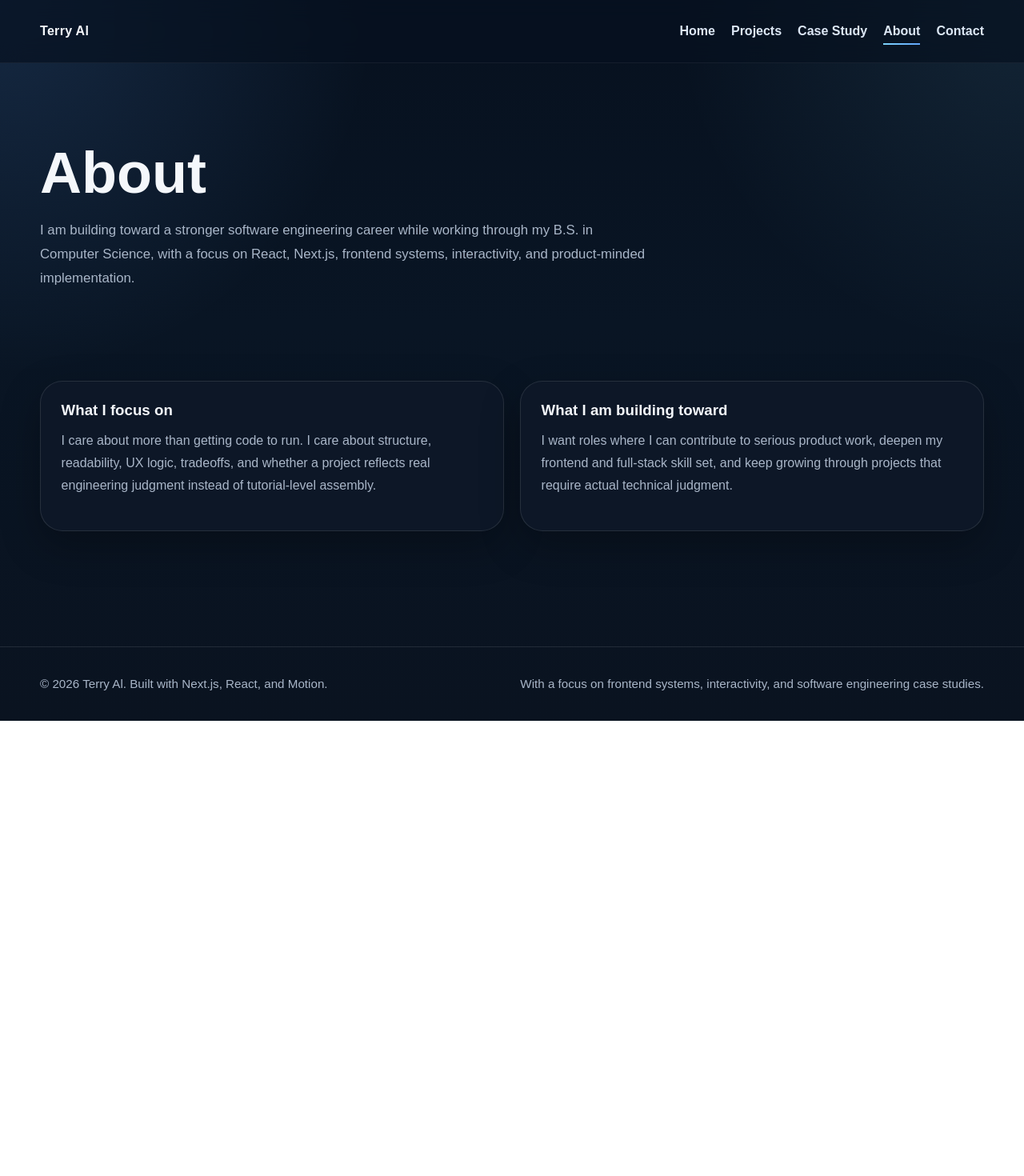
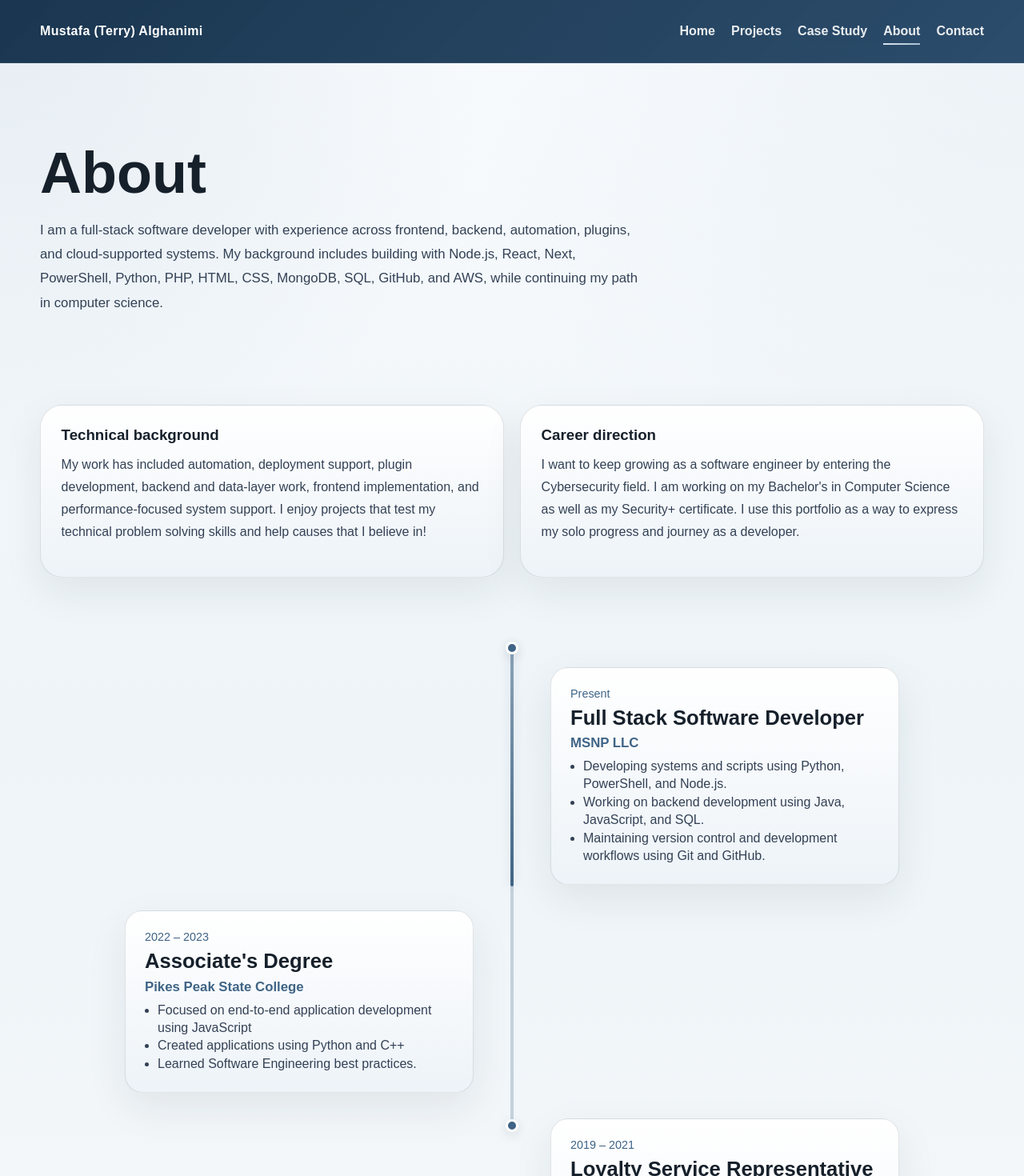
Before and after one commit to SnakeMcBad/portfolio-site, a Next.js app: page /about in a window 1280 px wide. Shown: the top 1470 px of the page at 80% size. Before the commit the page ends 901 px from the top, so only its background shows below. Built offline with nearby package versions, Linux system fonts and the light colour scheme.

Commit message:
style changes and text added

```diff
--- a/src/app/about/page.tsx
+++ b/src/app/about/page.tsx
@@ -1,5 +1,6 @@
 import Container from "@/components/layout/Container";
 import Reveal from "@/components/shared/Reveal";
+import Timeline from "@/components/about/Timeline";
 
 export default function AboutPage() {
   return (
@@ -9,9 +10,10 @@ export default function AboutPage() {
           <Reveal>
             <h1>About</h1>
             <p>
-              I am building toward a stronger software engineering career while working
-              through my B.S. in Computer Science, with a focus on React, Next.js,
-              frontend systems, interactivity, and product-minded implementation.
+              I am a full-stack software developer with experience across frontend,
+              backend, automation, plugins, and cloud-supported systems. My background
+              includes building with Node.js, React, Next, PowerShell, Python, PHP, HTML,
+              CSS, MongoDB, SQL, GitHub, and AWS, while continuing my path in computer science.
             </p>
           </Reveal>
         </Container>
@@ -22,28 +24,31 @@ export default function AboutPage() {
           <div className="simple-grid">
             <Reveal>
               <div className="about-panel">
-                <h3>What I focus on</h3>
+                <h3>Technical background</h3>
                 <p>
-                  I care about more than getting code to run. I care about structure,
-                  readability, UX logic, tradeoffs, and whether a project reflects real
-                  engineering judgment instead of tutorial-level assembly.
+                  My work has included automation, deployment support, plugin development,
+                  backend and data-layer work, frontend implementation, and performance-focused
+                  system support. I enjoy projects that test my technical problem solving skills
+                  and help causes that I believe in!
                 </p>
               </div>
             </Reveal>
 
             <Reveal delay={0.08}>
               <div className="about-panel">
-                <h3>What I am building toward</h3>
+                <h3>Career direction</h3>
                 <p>
-                  I want roles where I can contribute to serious product work, deepen
-                  my frontend and full-stack skill set, and keep growing through projects
-                  that require actual technical judgment.
+                  I want to keep growing as a software engineer by entering the Cybersecurity field.
+                  I am working on my Bachelor's in Computer Science as well as my Security+ certificate.
+                  I use this portfolio as a way to express my solo progress and journey as a developer.
                 </p>
               </div>
             </Reveal>
           </div>
         </Container>
       </section>
+
+      <Timeline />
     </>
   );
 }
--- a/src/app/contact/page.tsx
+++ b/src/app/contact/page.tsx
@@ -22,15 +22,14 @@ export default function ContactPage() {
             <Reveal>
               <div className="contact-panel">
                 <h3>Email</h3>
-                <p>your-email@example.com</p>
+                <p>terryal@terryal.com</p>
               </div>
             </Reveal>
 
             <Reveal delay={0.08}>
               <div className="contact-panel">
                 <h3>Links</h3>
-                <p>GitHub: github.com/yourusername</p>
-                <p>LinkedIn: linkedin.com/in/yourusername</p>
+                <p>LinkedIn: https://www.linkedin.com/in/mustafa-alghanimi-87272a164/</p>
               </div>
             </Reveal>
           </div>
--- a/src/app/globals.css
+++ b/src/app/globals.css
@@ -1,14 +1,29 @@
 :root {
-  --bg: #07111f;
-  --bg-elev: rgba(16, 28, 46, 0.82);
-  --bg-card: rgba(14, 24, 40, 0.88);
-  --border: rgba(255, 255, 255, 0.1);
-  --text: #f4f7fb;
-  --muted: #a9b6c8;
-  --accent: #7dd3fc;
-  --accent-2: #60a5fa;
+  --bg: #f4f7fb;
+  --bg-soft: #eaf0f6;
+  --bg-elev: rgba(255, 255, 255, 0.82);
+  --bg-card: linear-gradient(180deg, #ffffff 0%, #edf3f8 100%);
+  --surface: #ffffff;
+  --surface-2: #eef4f8;
+
+  --navy: #0d2a45;
+  --navy-2: #163a5c;
+  --navy-3: #244f77;
+
+  --text: #16202b;
+  --text-soft: #334155;
+  --muted: #5f7387;
+
+  --border: rgba(26, 43, 60, 0.12);
+  --border-strong: rgba(13, 42, 69, 0.18);
+
+  --accent: #6b879f;
+  --accent-2: #8ea5b8;
+  --accent-3: #3f6486;
+
   --max-width: 1180px;
-  --shadow: 0 18px 50px rgba(0, 0, 0, 0.28);
+  --shadow: 0 18px 50px rgba(22, 32, 43, 0.08);
+  --shadow-soft: 0 10px 30px rgba(22, 32, 43, 0.06);
 }
 
 * {
@@ -29,9 +44,9 @@ body {
 body {
   font-family: Arial, Helvetica, sans-serif;
   background:
-    radial-gradient(circle at top left, rgba(96, 165, 250, 0.16), transparent 30%),
-    radial-gradient(circle at top right, rgba(125, 211, 252, 0.1), transparent 28%),
-    linear-gradient(180deg, #07111f 0%, #091524 45%, #0a1320 100%);
+    radial-gradient(circle at top left, rgba(141, 165, 184, 0.16), transparent 28%),
+    radial-gradient(circle at top right, rgba(198, 213, 225, 0.22), transparent 32%),
+    linear-gradient(180deg, #f8fbfe 0%, #eef4f8 48%, #f5f8fb 100%);
   color: var(--text);
 }
 
@@ -77,13 +92,14 @@ main {
   font-size: 0.82rem;
   letter-spacing: 0.18em;
   text-transform: uppercase;
-  color: var(--accent);
+  color: var(--accent-3);
 }
 
 .section-title {
   margin: 0 0 0.8rem;
   font-size: clamp(2rem, 4vw, 3rem);
   line-height: 1.05;
+  color: var(--text);
 }
 
 .section-description {
@@ -111,12 +127,13 @@ main {
   font-size: clamp(3rem, 7vw, 5.6rem);
   line-height: 0.95;
   letter-spacing: -0.04em;
+  color: var(--text);
 }
 
 .hero-copy p {
   margin: 0 0 1.5rem;
   max-width: 700px;
-  color: var(--muted);
+  color: var(--text-soft);
   font-size: 1.08rem;
   line-height: 1.8;
 }
@@ -127,11 +144,12 @@ main {
   padding: 0.55rem 0.85rem;
   border: 1px solid var(--border);
   border-radius: 999px;
-  background: rgba(255, 255, 255, 0.03);
-  color: var(--accent);
+  background: rgba(255, 255, 255, 0.72);
+  color: var(--accent-3);
   font-size: 0.82rem;
   letter-spacing: 0.08em;
   text-transform: uppercase;
+  backdrop-filter: blur(8px);
 }
 
 .hero-actions {
@@ -145,7 +163,7 @@ main {
   padding: 1.4rem;
   border: 1px solid var(--border);
   border-radius: 28px;
-  background: linear-gradient(180deg, rgba(255, 255, 255, 0.06), rgba(255, 255, 255, 0.03));
+  background: linear-gradient(180deg, rgba(255, 255, 255, 0.92), rgba(237, 243, 248, 0.95));
   backdrop-filter: blur(12px);
   box-shadow: var(--shadow);
 }
@@ -154,17 +172,18 @@ main {
   font-size: 0.78rem;
   text-transform: uppercase;
   letter-spacing: 0.15em;
-  color: var(--accent);
+  color: var(--accent-3);
 }
 
 .hero-panel h3 {
   margin: 0.8rem 0;
   font-size: 1.5rem;
+  color: var(--text);
 }
 
 .hero-panel p {
   margin: 0 0 1rem;
-  color: var(--muted);
+  color: var(--text-soft);
   line-height: 1.7;
 }
 
@@ -179,13 +198,15 @@ main {
   padding: 1rem;
   border-radius: 18px;
   border: 1px solid var(--border);
-  background: rgba(255, 255, 255, 0.03);
+  background: rgba(248, 251, 254, 0.95);
+  box-shadow: var(--shadow-soft);
 }
 
 .metric-card strong {
   display: block;
   margin-bottom: 0.35rem;
   font-size: 1.2rem;
+  color: var(--text);
 }
 
 .metric-card span {
@@ -206,7 +227,8 @@ main {
     transform 0.2s ease,
     background-color 0.2s ease,
     border-color 0.2s ease,
-    color 0.2s ease;
+    color 0.2s ease,
+    box-shadow 0.2s ease;
 }
 
 .button-link:hover {
@@ -214,18 +236,19 @@ main {
 }
 
 .button-link.primary {
-  background: linear-gradient(135deg, var(--accent), var(--accent-2));
-  color: #07111f;
+  background: linear-gradient(135deg, var(--navy-2), var(--navy-3));
+  color: #ffffff;
+  box-shadow: 0 10px 24px rgba(22, 58, 92, 0.2);
 }
 
 .button-link.secondary {
-  background: transparent;
-  border-color: var(--border);
+  background: rgba(255, 255, 255, 0.78);
+  border-color: var(--border-strong);
   color: var(--text);
 }
 
 .button-link.ghost {
-  background: rgba(255, 255, 255, 0.03);
+  background: rgba(232, 239, 245, 0.7);
   border-color: var(--border);
   color: var(--text);
 }
@@ -243,9 +266,7 @@ main {
   padding: 1.4rem;
   border-radius: 26px;
   border: 1px solid var(--border);
-  background:
-    linear-gradient(180deg, rgba(255, 255, 255, 0.04), rgba(255, 255, 255, 0.02)),
-    var(--bg-card);
+  background: var(--bg-card);
   box-shadow: var(--shadow);
   overflow: hidden;
 }
@@ -255,8 +276,8 @@ main {
   position: absolute;
   inset: 0;
   background:
-    radial-gradient(circle at top right, rgba(125, 211, 252, 0.12), transparent 28%),
-    linear-gradient(180deg, transparent, rgba(255, 255, 255, 0.02));
+    radial-gradient(circle at top right, rgba(142, 165, 184, 0.18), transparent 28%),
+    linear-gradient(180deg, transparent, rgba(255, 255, 255, 0.12));
   pointer-events: none;
 }
 
@@ -276,9 +297,9 @@ main {
   font-size: 0.75rem;
   text-transform: uppercase;
   letter-spacing: 0.12em;
-  color: var(--accent);
-  border: 1px solid rgba(125, 211, 252, 0.24);
-  background: rgba(125, 211, 252, 0.08);
+  color: var(--accent-3);
+  border: 1px solid rgba(63, 100, 134, 0.16);
+  background: rgba(143, 165, 184, 0.12);
 }
 
 .project-card h3 {
@@ -286,13 +307,14 @@ main {
   z-index: 1;
   margin: 1.1rem 0 0.7rem;
   font-size: 1.5rem;
+  color: var(--text);
 }
 
 .project-card p {
   position: relative;
   z-index: 1;
   margin: 0 0 1rem;
-  color: var(--muted);
+  color: var(--text-soft);
   line-height: 1.7;
 }
 
@@ -311,8 +333,8 @@ main {
   padding: 0.45rem 0.7rem;
   border: 1px solid var(--border);
   border-radius: 999px;
-  color: #d9e5f2;
-  background: rgba(255, 255, 255, 0.03);
+  color: var(--text-soft);
+  background: rgba(246, 250, 252, 0.94);
   font-size: 0.88rem;
 }
 
@@ -334,8 +356,8 @@ main {
   padding: 0.8rem 1rem;
   border-radius: 999px;
   border: 1px solid var(--border);
-  background: rgba(255, 255, 255, 0.03);
-  color: #d9e5f2;
+  background: rgba(255, 255, 255, 0.74);
+  color: var(--text-soft);
   font-weight: 600;
 }
 
@@ -372,8 +394,8 @@ main {
   padding: 0.55rem 0.8rem;
   border-radius: 999px;
   border: 1px solid var(--border);
-  background: rgba(255, 255, 255, 0.03);
-  color: #d9e5f2;
+  background: rgba(255, 255, 255, 0.75);
+  color: var(--text-soft);
 }
 
 .case-study-grid {
@@ -388,6 +410,7 @@ main {
 .cta-panel h3 {
   margin-top: 0;
   margin-bottom: 0.8rem;
+  color: var(--text);
 }
 
 .case-study-panel p,
@@ -395,20 +418,21 @@ main {
 .contact-panel p,
 .cta-panel p {
   margin-top: 0;
-  color: var(--muted);
+  color: var(--text-soft);
   line-height: 1.75;
 }
 
 .case-study-panel ul {
   margin: 0;
   padding-left: 1.2rem;
-  color: var(--muted);
+  color: var(--text-soft);
   line-height: 1.8;
 }
 
 .site-footer {
-  border-top: 1px solid var(--border);
+  border-top: 1px solid rgba(255, 255, 255, 0.08);
   margin-top: 4rem;
+  background: linear-gradient(135deg, var(--navy) 0%, var(--navy-2) 55%, var(--navy-3) 100%);
 }
 
 .footer-inner {
@@ -417,7 +441,7 @@ main {
   gap: 1rem;
   align-items: center;
   padding: 1.4rem 0;
-  color: var(--muted);
+  color: rgba(255, 255, 255, 0.82);
   font-size: 0.95rem;
 }
 
@@ -426,8 +450,8 @@ main {
   top: 0;
   z-index: 50;
   backdrop-filter: blur(14px);
-  background: rgba(7, 17, 31, 0.68);
-  border-bottom: 1px solid rgba(255, 255, 255, 0.06);
+  background: linear-gradient(135deg, rgba(13, 42, 69, 0.94), rgba(22, 58, 92, 0.9));
+  border-bottom: 1px solid rgba(255, 255, 255, 0.08);
 }
 
 .navbar-inner {
@@ -441,6 +465,7 @@ main {
 .brand {
   font-weight: 800;
   letter-spacing: 0.02em;
+  color: #ffffff;
 }
 
 .nav-links {
@@ -451,7 +476,7 @@ main {
 
 .nav-link {
   position: relative;
-  color: #dce7f5;
+  color: rgba(255, 255, 255, 0.9);
   font-weight: 600;
   padding: 0.35rem 0;
 }
@@ -465,7 +490,7 @@ main {
   height: 2px;
   transform: scaleX(0);
   transform-origin: left;
-  background: linear-gradient(90deg, var(--accent), var(--accent-2));
+  background: linear-gradient(90deg, #d9e6f0, #a9bfd1);
   transition: transform 0.2s ease;
 }
 
@@ -481,12 +506,13 @@ main {
 .page-hero h1 {
   margin: 0 0 1rem;
   font-size: clamp(2.5rem, 6vw, 4.5rem);
+  color: var(--text);
 }
 
 .page-hero p {
   max-width: 760px;
   margin: 0;
-  color: var(--muted);
+  color: var(--text-soft);
   line-height: 1.8;
   font-size: 1.05rem;
 }
@@ -550,3 +576,160 @@ main {
     width: 100%;
   }
 }
+
+
+/* timeline */
+.timeline-container {
+  position: relative;
+  width: min(1000px, 100%);
+  margin: 0 auto;
+  padding: 1rem 0;
+}
+
+.timeline-line-track {
+  position: absolute;
+  left: 50%;
+  top: 0;
+  width: 4px;
+  height: 68%;
+  transform: translateX(-50%);
+  background: rgba(63, 100, 134, 0.26);
+  border-radius: 999px;
+  z-index: 0;
+}
+
+.timeline-line-fill {
+  position: absolute;
+  left: 50%;
+  top: 0;
+  width: 4px;
+  transform: translateX(-50%);
+  background: linear-gradient(
+    to bottom,
+    var(--accent-2),
+    var(--accent-3)
+  );
+  border-radius: 999px;
+  box-shadow: 0 0 12px rgba(63, 100, 134, 0.16);
+  z-index: 1;
+}
+
+.timeline-line-start,
+.timeline-line-end {
+  position: absolute;
+  left: 50%;
+  width: 16px;
+  height: 16px;
+  transform: translateX(-50%);
+  border-radius: 50%;
+  background: var(--accent-3);
+  border: 3px solid #ffffff;
+  box-shadow: 0 4px 14px rgba(22, 32, 43, 0.12);
+  z-index: 3;
+}
+
+.timeline-line-start {
+  top: 0;
+}
+
+.timeline-line-end {
+  bottom: 18rem;
+}
+
+.timeline-item {
+  position: relative;
+  width: 50%;
+  padding: 1rem 1rem;
+  z-index: 2;
+}
+
+.timeline-item.left {
+  left: 0;
+  padding-right: 3rem;
+}
+
+.timeline-item.right {
+  left: 50%;
+  padding-left: 3rem;
+}
+
+.timeline-content {
+  text-align: left;
+  background: var(--bg-card);
+  padding: 1.5rem;
+  border-radius: 22px;
+  border: 1px solid var(--border);
+  box-shadow: var(--shadow);
+  transition:
+    box-shadow 0.25s ease,
+    border-color 0.25s ease,
+    background 0.25s ease;
+}
+
+.timeline-content:hover {
+  box-shadow:
+    0 24px 55px rgba(22, 32, 43, 0.14),
+    0 8px 24px rgba(22, 32, 43, 0.08);
+  border-color: rgba(63, 100, 134, 0.22);
+}
+
+.timeline-date {
+  display: block;
+  font-size: 0.9rem;
+  color: var(--accent-3);
+  margin-bottom: 0.5rem;
+  font-weight: 500;
+}
+
+.timeline-content h3 {
+  margin: 0 0 0.5rem;
+  color: var(--text);
+  font-size: 1.6rem;
+  line-height: 1.1;
+}
+
+.timeline-sub {
+  color: var(--accent-3);
+  margin: 0 0 0.5rem;
+  font-weight: 700;
+  font-size: 1.05rem;
+}
+
+.timeline-content ul {
+  padding-left: 1rem;
+  margin: 0;
+  color: var(--text-soft);
+}
+
+.timeline-content li {
+  margin-bottom: 0rem;
+  line-height: 1.4;
+}
+@media (max-width: 768px) {
+  .timeline-line-track,
+  .timeline-line-fill,
+  .timeline-line-start,
+  .timeline-line-end {
+    left: 10px;
+  }
+
+  .timeline-item {
+    width: 100%;
+    padding-left: 2.5rem;
+    padding-right: 0;
+    z-index: 2;
+  }
+
+  .timeline-item.left,
+  .timeline-item.right {
+    left: 0;
+    padding-left: 2.5rem;
+    padding-right: 0;
+  }
+
+  .timeline-item.left::before,
+  .timeline-item.right::before {
+    left: 2px;
+    right: auto;
+  }
+}
--- a/src/app/layout.tsx
+++ b/src/app/layout.tsx
@@ -4,7 +4,7 @@ import Navbar from "@/components/layout/Navbar";
 import Footer from "@/components/layout/Footer";
 
 export const metadata: Metadata = {
-  title: "Terry Al | Software Engineer",
+  title: "Mustafa (Terry) Alghanimi",
   description:
     "Portfolio and engineering case studies focused on interactive web development, architecture, and product-minded problem solving.",
 };
--- /dev/null
+++ b/src/components/about/Timeline.tsx
@@ -0,0 +1,64 @@
+"use client";
+
+import { timeline } from "@/data/timeline";
+import { motion, useScroll, useSpring, useTransform } from "motion/react";
+import { useRef } from "react";
+
+export default function Timeline() {
+  const sectionRef = useRef<HTMLElement | null>(null);
+
+  const { scrollYProgress } = useScroll({
+    target: sectionRef,
+    offset: ["start 80%", "end 20%"],
+  });
+
+  const smoothProgress = useSpring(scrollYProgress, {
+    stiffness: 120,
+    damping: 24,
+    mass: 0.35,
+  });
+
+  const lineHeight = useTransform(smoothProgress, [0, 1], ["0%", "100%"]);
+
+  return (
+    <section className="timeline-section" ref={sectionRef}>
+      <div className="timeline-container">
+        <div className="timeline-line-track" />
+        <motion.div
+          className="timeline-line-fill"
+          style={{ height: lineHeight }}
+        />
+
+        <div className="timeline-line-start" />
+        <div className="timeline-line-end" />
+
+        {timeline.map((item, index) => (
+          <motion.div
+            key={`${item.title}-${index}`}
+            className={`timeline-item ${item.side}`}
+            initial={{ opacity: 0, y: 40 }}
+            whileInView={{ opacity: 1, y: 0 }}
+            viewport={{ once: true, amount: 0.2 }}
+            transition={{ duration: 0.55, delay: index * 0.08 }}
+          >
+            <motion.div
+              className="timeline-content"
+              whileHover={{ y: -8, scale: 1.015 }}
+              transition={{ type: "spring", stiffness: 260, damping: 18 }}
+            >
+              <span className="timeline-date">{item.date}</span>
+              <h3>{item.title}</h3>
+              <p className="timeline-sub">{item.subtitle}</p>
+
+              <ul>
+                {item.description.map((line, i) => (
+                  <li key={i}>{line}</li>
+                ))}
+              </ul>
+            </motion.div>
+          </motion.div>
+        ))}
+      </div>
+    </section>
+  );
+}
--- a/src/components/home/FeaturedProjects.tsx
+++ b/src/components/home/FeaturedProjects.tsx
@@ -12,9 +12,9 @@ export default function FeaturedProjects() {
       <Container>
         <Reveal>
           <SectionHeading
-            eyebrow="Selected Work"
-            title="Projects built around real constraints"
-            description="This portfolio is not meant to be a pile of random experiments. It is meant to show how I think, structure work, and build products with actual tradeoffs in mind."
+            eyebrow="Projects"
+            title="Software and Platform work"
+            description="A mix of frontend, backend, automation, and integration work drawn from real development experience, with an emphasis on solo-work, practical implementation, maintainable structure, and full-stack problem solving."
           />
         </Reveal>
 
--- a/src/components/layout/Footer.tsx
+++ b/src/components/layout/Footer.tsx
@@ -4,7 +4,7 @@ export default function Footer() {
   return (
     <footer className="site-footer">
       <Container className="footer-inner">
-        <p>© {new Date().getFullYear()} Terry Al. Built with Next.js, React, and Motion.</p>
+        <p>© {new Date().getFullYear()} Mustafa Alghanimi. Built with Next.js, React, and Motion.</p>
         <p>With a focus on frontend systems, interactivity, and software engineering case studies.</p>
       </Container>
     </footer>
--- a/src/components/layout/Navbar.tsx
+++ b/src/components/layout/Navbar.tsx
@@ -19,7 +19,7 @@ export default function Navbar() {
     <header className="navbar">
       <Container className="navbar-inner">
         <Link href="/" className="brand">
-          Terry Al
+          Mustafa (Terry) Alghanimi
         </Link>
 
         <nav className="nav-links" aria-label="Primary">
--- /dev/null
+++ b/src/data/timeline.ts
@@ -0,0 +1,43 @@
+export type TimelineItem = {
+  title: string;
+  subtitle: string;
+  date: string;
+  description: string[];
+  side: "left" | "right";
+};
+
+export const timeline: TimelineItem[] = [
+  {
+    title: "Full Stack Software Developer",
+    subtitle: "MSNP LLC",
+    date: "Present",
+    side: "right",
+    description: [
+      "Developing systems and scripts using Python, PowerShell, and Node.js.",
+      "Working on backend development using Java, JavaScript, and SQL.",
+      "Maintaining version control and development workflows using Git and GitHub.",
+    ],
+  },
+  {
+    title: "Associate's Degree",
+    subtitle: "Pikes Peak State College",
+    date: "2022 – 2023",
+    side: "left",
+    description: [
+      "Focused on end-to-end application development using JavaScript",
+      "Created applications using Python and C++",
+      "Learned Software Engineering best practices.",
+    ],
+  },
+  {
+    title: "Loyalty Service Representative",
+    subtitle: "Comcast",
+    date: "2019 – 2021",
+    side: "right",
+    description: [
+      "Managed high-volume, high-pressure customer interactions",
+      "Delivered cost-effective solutions while balancing customer satisfaction",
+      "Drove revenue growth by discussing trade-offs and having clear communication.",
+    ],
+  },
+];
```
Also changed, not shown: src/components/home/CTASection.tsx (+3 -4 lines), src/components/home/Hero.tsx (+25 -22 lines), src/components/home/SkillsStrip.tsx (+12 -2 lines).
